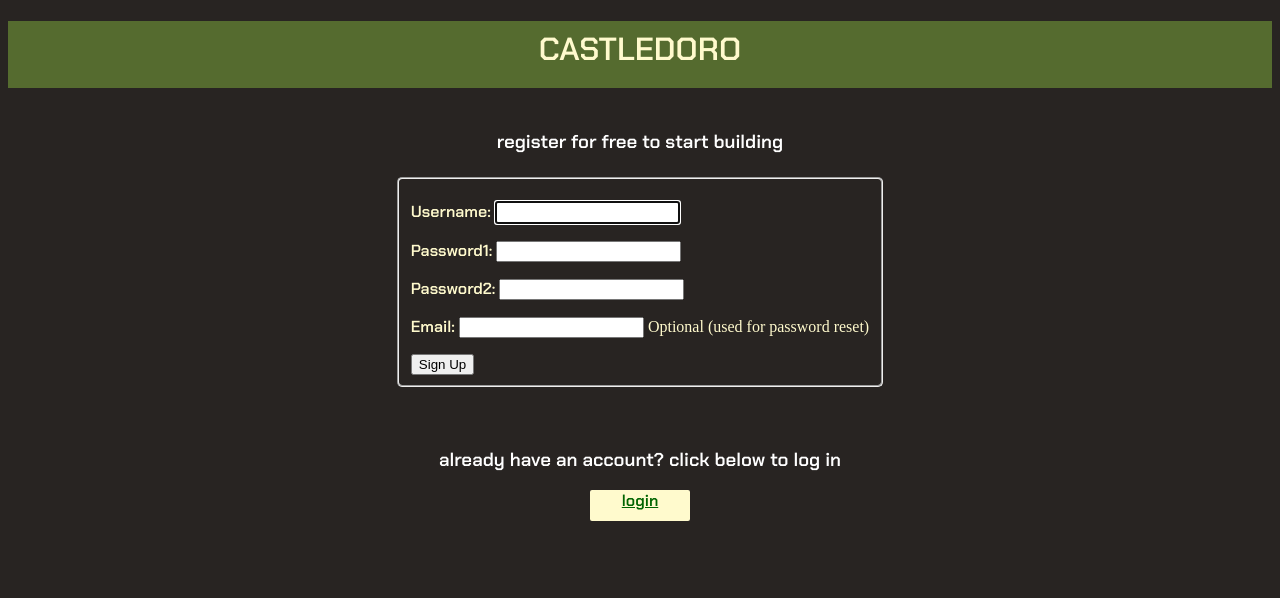
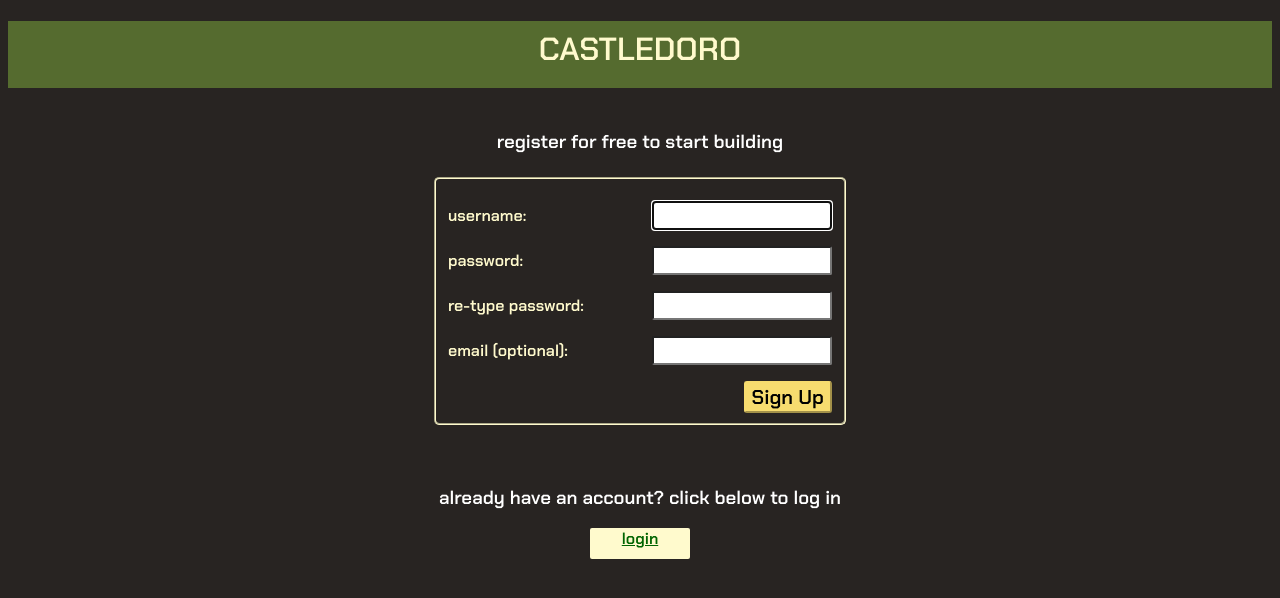
Before and after one commit to JBiondi/castledoro, a Django app: page / in a window 1280 px wide. Shown: the top 598 px of the page. Run offline with Django 3.2, Linux system fonts and the light colour scheme.

Commit message:
Registration form improvements

```diff
--- a/frontend/static/css/styles.css
+++ b/frontend/static/css/styles.css
@@ -47,6 +47,16 @@ body {
     width: 100px;
     height: 31px;
     text-align: center;
+}
+
+.homepage-register-button {
+    background-color: #F7DC6F;
+    float: right;
+    border-radius: 3px;
+    border-color: #F7DC6F;
+    height: 32px;
+    font-family: 'Chakra Petch', sans-serif;
+    font-size: 20px;
 }
 
 .navigation {
@@ -260,15 +270,23 @@ svg {
     padding: 5px;
 }
 
-.registration-form-username {
+label {
     font-family: 'Chakra Petch', sans-serif;
+    width: 200px;
+    display: inline-block;
 }
 
-label {
-    font-family: 'Chakra Petch', sans-serif;
+input {
+    width: 170px;
+    height: 23px;
+    border-radius: 2px;
+    font-size: 18px;
+    padding-left: 3px;
+    padding-right: 3px;
 }
 
 fieldset {
     border-radius: 5px;
     color: lemonchiffon;
+    border-color: lemonchiffon;
 }
--- a/frontend/templates/frontend/index.html
+++ b/frontend/templates/frontend/index.html
@@ -33,7 +33,7 @@
                 {% csrf_token %}
                 <fieldset>
                     {{ form.as_p }}
-                    <button type="submit">Sign Up</button>
+                    <button type="submit" class="homepage-register-button">Sign Up</button>
                 </fieldset>
             </form>
         </div>
--- a/users/forms.py
+++ b/users/forms.py
@@ -4,11 +4,13 @@ from django.contrib.auth.forms import UserCreationForm
 
 
 class CustomUserRegistrationForm(UserCreationForm):
-    email = forms.EmailField(help_text='Optional (used for password reset)', required=False)
-    username = forms.CharField(help_text='')
+    email = forms.EmailField(help_text='', required=False, label='email (optional)')
+
+    username = forms.CharField(help_text='', label='username', max_length=18)
     username.widget.attrs.update({'class': 'registration-form-username'})
-    password1 = forms.CharField(help_text='')
-    password2 = forms.CharField(help_text='')
+
+    password1 = forms.CharField(help_text='', label='password')
+    password2 = forms.CharField(help_text='', label='re-type password')
 
     class Meta:
         model = User
```
